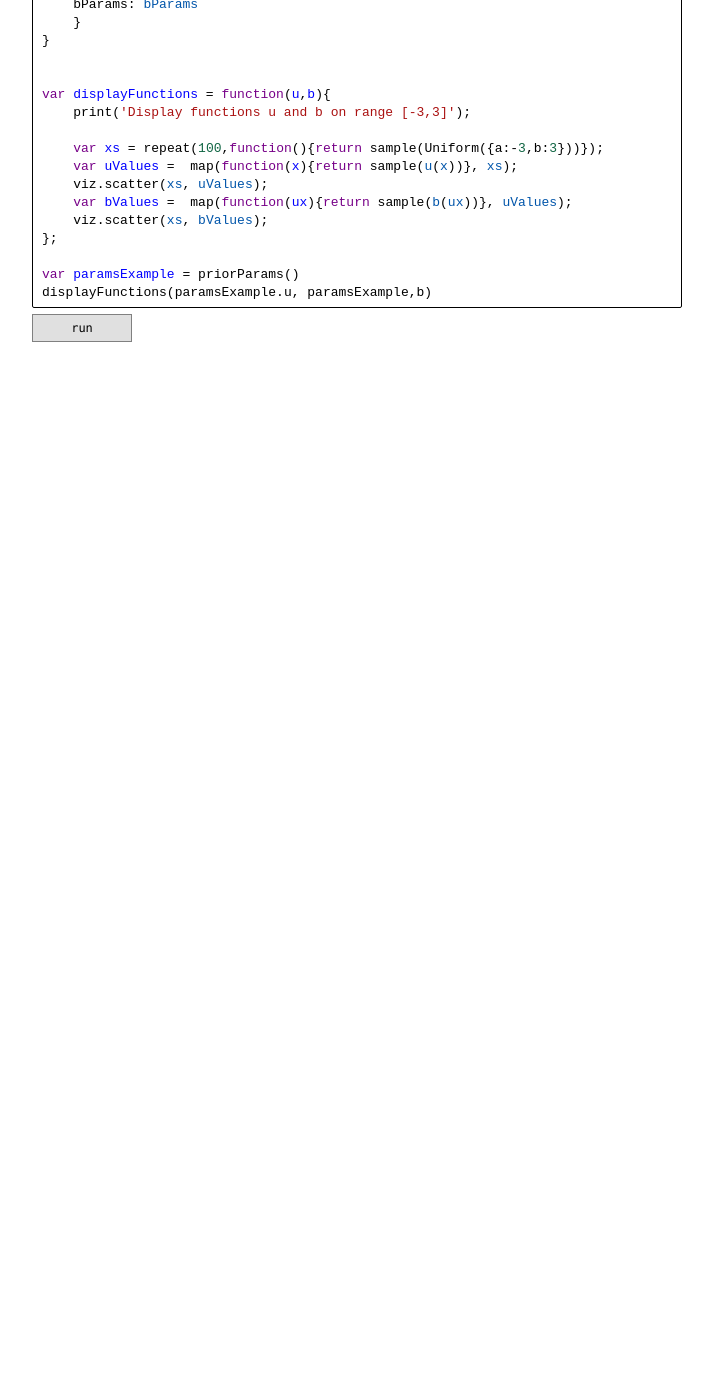
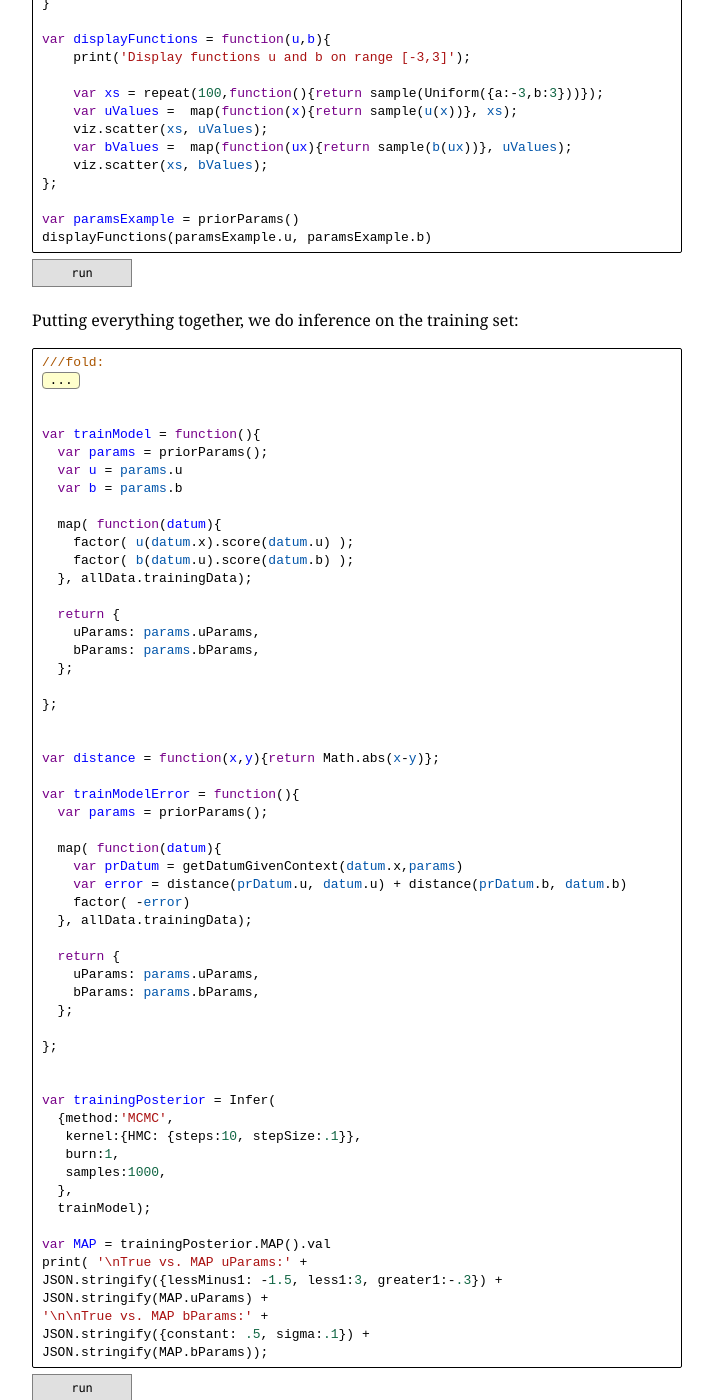
Before and after one commit to stuhlmueller/connoisseur, a Jekyll site: the page built from models/99-model1.md, in a window 1280 px wide and 1400 px high, scrolled down 3445 px. Shown: the whole window, without its empty margins (26-739 px from the left). Built offline with Jekyll 4.4.1, drawn with Linux system fonts in a browser that asks for light colours; nearby versions of some CDN libraries; a script that is not in the unit is left out; before the commit the page ends 3856 px from its top, so only the background shows below that; some of the changed text lies outside the part shown.

Commit message:
error version

```diff
--- a/models/99-model1.md
+++ b/models/99-model1.md
@@ -7,15 +7,15 @@ author: Owain
 ### Introduction
 Model 1 has the following form:
 
-> `X is a vector random variable (as in supervised learning), the "context". X is always fully observed and we don't model its prior distribution.`
+> X is a vector random variable (as in supervised learning), the "context". X is always fully observed and we don't model its prior distribution.
 
-> `u:X -> R, where u ~ prior(u)`
+> u:X -> R, where u ~ prior(u)
 
-> `b: R->R, where b ~ prior(b) and b is stochastic`
+> b: R->R, where b ~ prior(b) and b is stochastic
 
-> `Training data has form: (x_i, u(x_i), b(u(x_i))), where i is the index.`
+> Training data has form: (x_i, u(x_i), b(u(x_i))), where i is the index.
 
-> `Test data has form: (x_i, ___, b(u(x_i))), where the goal is to infer u(x_i).`
+> Test data has form: (x_i, ___, b(u(x_i))), where the goal is to infer u(x_i).
 
 
 We are interested in cases with the following additional properties:
@@ -149,9 +149,9 @@ var getU = function(uParams){
 }
 
 var getB = function(bParams){
-    return function(ux){
-        return Gaussian({mu:ux + bParams.constant, sigma:bParams.sigma});
-}
+  return function(ux){
+    return Gaussian({mu:ux + bParams.constant, sigma:bParams.sigma});
+  }
 };
 
 var priorParams = function(){
@@ -170,7 +170,6 @@ var priorParams = function(){
     }
 }
 
-
 var displayFunctions = function(u,b){
     print('Display functions u and b on range [-3,3]');
 
@@ -182,5 +181,179 @@ var displayFunctions = function(u,b){
 };
 
 var paramsExample = priorParams()
-displayFunctions(paramsExample.u, paramsExample,b)
+displayFunctions(paramsExample.u, paramsExample.b)
 ~~~~
+
+Putting everything together, we do inference on the training set:
+
+~~~~
+///fold:
+
+var u = function(x){
+
+  var getCoefficient = function(x){
+    if (x<-1){return -1.5}
+    if (x<1){return 3}
+    if (x>=1){return -.3}
+  }
+
+  return Gaussian({mu:getCoefficient(x)*x, sigma:.1})
+}
+
+var b = function(ux){
+    var constant = .5
+    var sigma = .1
+    return Gaussian({mu:ux + constant, sigma:sigma});
+}
+
+
+var displayFunctions = function(u,b){
+    print('Display true functions u and b on range [-3,3]');
+
+    var xs = repeat(100,function(){return sample(Uniform({a:-3,b:3}))});
+    var uValues =  map(function(x){return sample(u(x))}, xs);
+    viz.scatter(xs, uValues);
+    var bValues =  map(function(ux){return sample(b(ux))}, uValues);
+    viz.scatter(xs, bValues);
+};
+
+displayFunctions(u,b)
+var trueParams = {u:u, b:b};
+
+
+var getDatumGivenContext = function(x, params){
+  var u = params.u;
+  var b = params.b;
+  var ux = sample(u(x));
+  var bx = sample(b(ux));
+  return {x:x, u:ux, b: bx};
+  };
+
+
+var getAllData = function(numberTrainingData, numberTestData, params){
+
+  var generateData = function(numberDataPoints, priorX){
+    var xs = repeat(numberDataPoints, priorX);
+
+    return map(function(x){
+      return getDatumGivenContext(x, params);
+    }, xs);
+  };
+
+  var trainingPrior = function(){return sample(Uniform({a:-.5, b:.5}));}
+  var trainingData = generateData(numberTrainingData, trainingPrior)
+
+  var testPrior = function(){return sample(Uniform({a:-1.5, b:1.5}));}
+  var testData = generateData(numberTestData, testPrior)
+
+  var displayData = function(trainingData, testData){
+    print('Display Training and then Test Data')
+
+    map(function(data){
+      var xs = _.map(data,'x');
+      var bs = _.map(data,'b');
+      viz.scatter(xs,bs)
+    }, [trainingData, testData]);
+  };
+
+  displayData(trainingData, testData)
+
+  return {params: params,
+          trainingData: trainingData,
+          testData: testData};
+};
+
+var allData = getAllData(10, 20, trueParams);
+
+
+
+var getU = function(uParams){
+  return function(x){
+
+  var getCoefficient = function(x){
+    if (x<-1){return uParams.lessMinus1}
+    if (x<1){return uParams.less1}
+    if (x>=1){return uParams.greater1}
+  }
+
+  return Gaussian({mu:getCoefficient(x)*x, sigma:.1})
+  }
+}
+
+var getB = function(bParams){
+  return function(ux){
+    return Gaussian({mu:ux + bParams.constant, sigma:bParams.sigma});
+  }
+};
+
+var priorParams = function(){
+  var sampleG = function(){return sample(Gaussian({mu:0, sigma:2}));}
+  var uParams = {lessMinus1: sampleG(),
+  less1: sampleG(),
+  greater1: sampleG()}
+
+  var bParams = {constant: sampleG(), sigma: Math.abs(sampleG())}
+
+  return {
+    u: getU(uParams),
+    uParams: uParams,
+    b: getB(bParams),
+    bParams: bParams
+    }
+}
+///
+
+
+var trainModel = function(){
+  var params = priorParams();
+  var u = params.u
+  var b = params.b
+
+  map( function(datum){
+    factor( u(datum.x).score(datum.u) );
+    factor( b(datum.u).score(datum.b) );
+  }, allData.trainingData);
+
+  return {
+    uParams: params.uParams,
+    bParams: params.bParams,
+  };
+
+};
+
+
+var distance = function(x,y){return Math.abs(x-y)};
+
+var trainModelError = function(){
+  var params = priorParams();
+
+  map( function(datum){
+    var prDatum = getDatumGivenContext(datum.x,params)
+    var error = distance(prDatum.u, datum.u) + distance(prDatum.b, datum.b)
+    factor( -error)
+  }, allData.trainingData);
+
+  return {
+    uParams: params.uParams,
+    bParams: params.bParams,
+  };
+
+};
+
+
+var trainingPosterior = Infer(
+  {method:'MCMC',
+   kernel:{HMC: {steps:10, stepSize:.1}},
+   burn:1,
+   samples:1000,
+  },
+  trainModel);
+
+var MAP = trainingPosterior.MAP().val
+print( '\nTrue vs. MAP uParams:' +
+JSON.stringify({lessMinus1: -1.5, less1:3, greater1:-.3}) +
+JSON.stringify(MAP.uParams) +
+'\n\nTrue vs. MAP bParams:' +
+JSON.stringify({constant: .5, sigma:.1}) +
+JSON.stringify(MAP.bParams));
+~~~~
```
